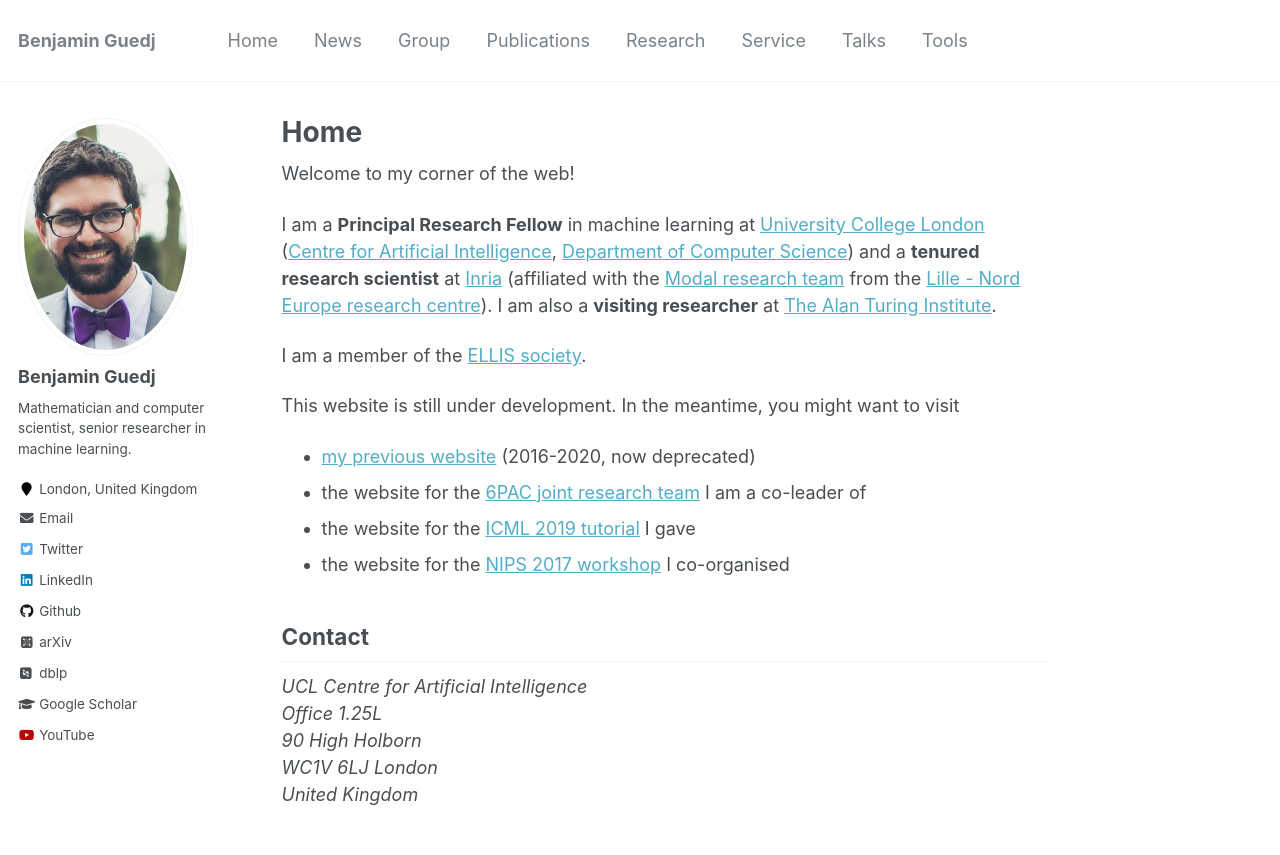
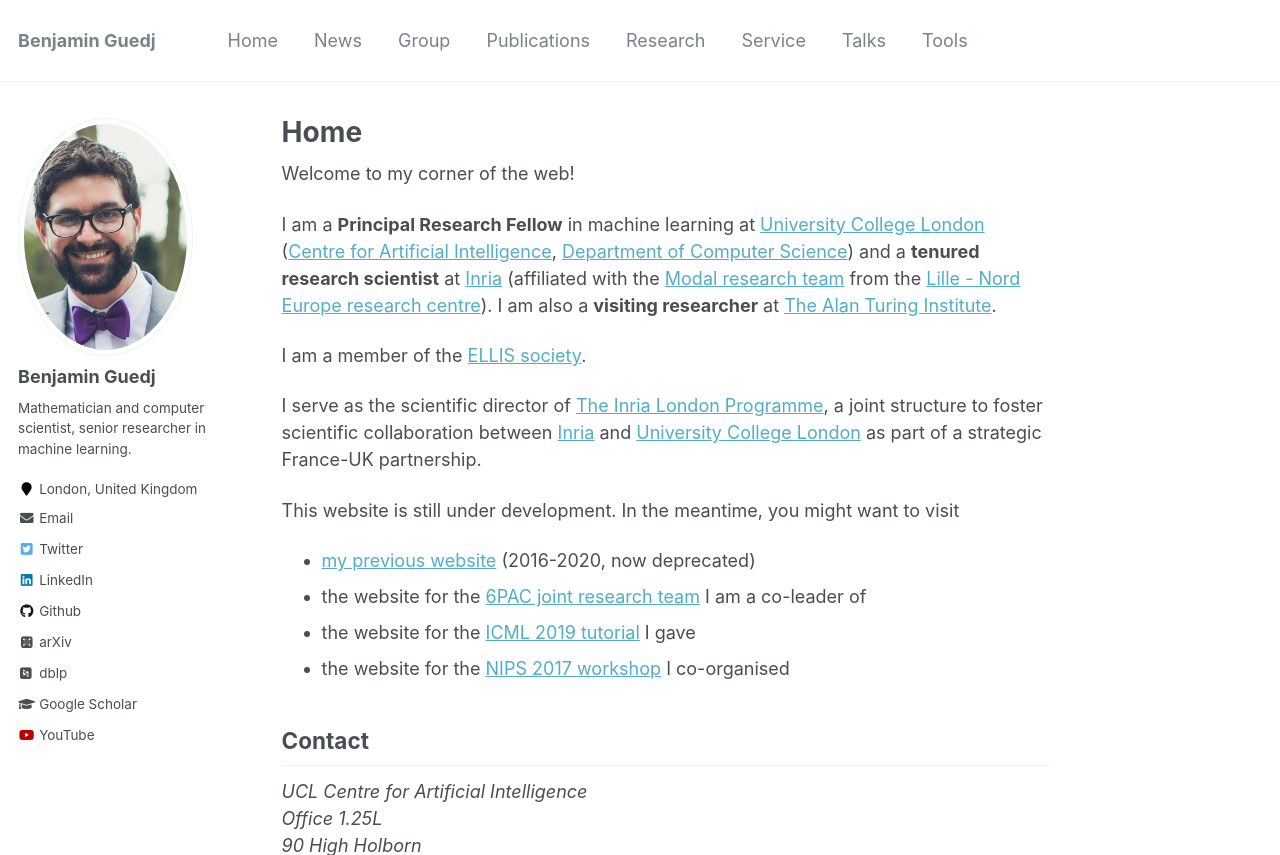
Before and after one commit to bguedj/bguedj.github.io, a Jekyll site: the page built from _pages/about.md, in a window 1280 px wide and 900 px high, cut to the strip 0-855 px from the top of the window. Built offline with Jekyll 4.4.1, drawn with Linux system fonts in a browser that asks for light colours; some web fonts are replaced; comment, search, counter and statistics services are not loaded.

Commit message:
inria london

```diff
--- a/_pages/about.md
+++ b/_pages/about.md
@@ -14,6 +14,8 @@
 I am a **Principal Research Fellow** in machine learning at [University College London](https://www.ucl.ac.uk) ([Centre for Artificial Intelligence](https://www.ucl.ac.uk/ai-centre/), [Department of Computer Science](https://www.ucl.ac.uk/computer-science/)) and a **tenured research scientist** at [Inria](http://www.inria.fr/) (affiliated with the [Modal research team](https://team.inria.fr/modal/) from the [Lille - Nord Europe research centre](https://www.inria.fr/fr/centre-inria-lille-nord-europe)). I am also a **visiting researcher** at [The Alan Turing Institute](https://www.turing.ac.uk).
 
 I am a member of the [ELLIS society](https://ellis.eu).
+
+I serve as the scientific director of [The Inria London Programme](https://london.inria.fr), a joint structure to foster scientific collaboration between [Inria](http://www.inria.fr/) and [University College London](https://www.ucl.ac.uk) as part of a strategic France-UK partnership.
 
 This website is still under development. In the meantime, you might want to visit
 - [my previous website]((https://bguedj.github.io/website-2016-2020-deprecated/)) (2016-2020, now deprecated)
```
